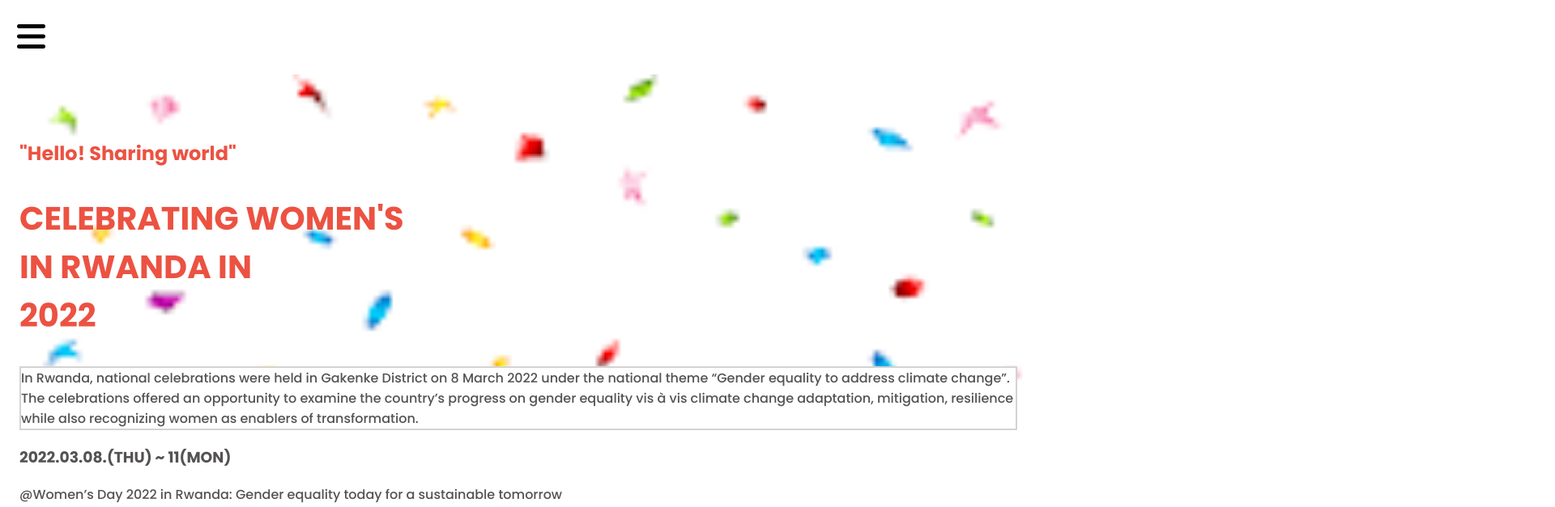
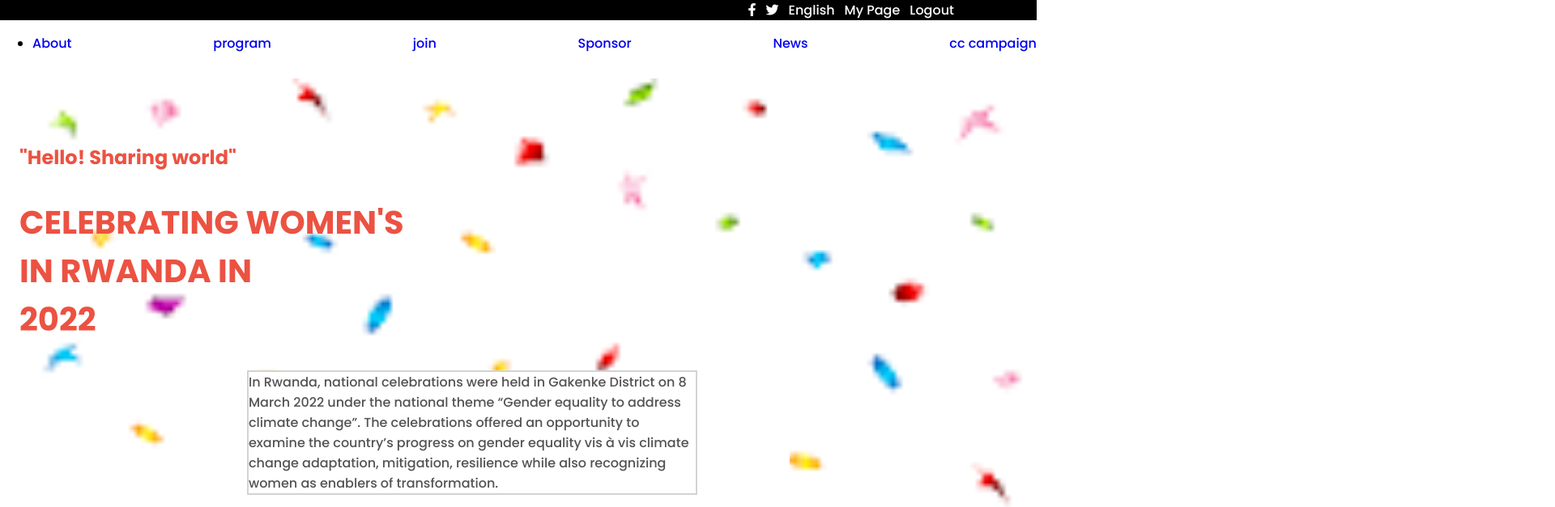
Before and after one commit to henrykgggg/Capston.github.io, a plain HTML site: page index.html in a window 1280 px wide. Shown: the top 627 px of the page at 81% size, 1920 px wide, since content can reach past the window. Drawn offline with Linux system fonts and the light colour scheme; files whose address does not match are found by name.

```diff
--- a/index.html
+++ b/index.html
@@ -16,11 +16,44 @@
   </head>
 
   <header class="header">
+
+    <div class="top-bar">
+      <div class="container">
+        <ul>
+          <li>
+            <a href="https://www.facebook.com"><i class="fa-brands fa-facebook-f"></i></a>
+          </li>
+          <li>
+            <a href="https://www.twitter.com"><i class="fa-brands fa-twitter"></i></a>
+          </li>
+          <li>
+            <a href="#">English</a>
+          </li>
+          <li>
+            <a href="#">My Page</a>
+          </li>
+          <li>
+            <a href="#">Logout</a>
+          </li>
+        </ul>
+      </div>
+    </div>
+    <nav class="logo-holder">
+    <ul class="navi-list">
+      <li id="menuItem" class="item"><a href="#">About</a></li>
+      <li id="menuItem" class="items"><a href="#">program</a></li>
+      <li id="menuItem" class="items"><a href="#">join</a></li>
+      <li id="menuItem" class="items"><a href="#">Sponsor</a></li>
+      <li id="menuItem" class="items"><a href="#">News</a></li>
+      <li id="menuItem" class="item6"><a href="#">cc campaign</a></li>
+    </ul>
+  </nav>
     <button id="menu-btn" class="menu-btn">
       <i class="fa-solid fa-bars" id="nav"></i>
     </button>
     <section id="mobile-menu">
-      <nav class="nav-container">
+      <div class="nav-container">
+
         <i class="fa-solid fa-xmark" id="close-menu"></i>
 
         <ul class="nav-lists">
@@ -31,7 +64,7 @@
           <li id="menuItem" class="items"><a href="#">News</a></li>
           <li id="menuItem" class="item6"><a href="#">cc campaign</a></li>
         </ul>
-      </nav>
+      </div>
     </section>
   </header>
   <body>
--- a/style.css
+++ b/style.css
@@ -149,8 +149,12 @@
 }
 .program p{
     padding-left: 15px;
-    color: #fff;
+    color: #ffffff;
 
+}
+
+.navi-list {
+    display: none;
 }
 
 .btn-program{
@@ -261,3 +265,56 @@
 .btn-click {
 
 }
+
+@media only screen and (min-width: 768px){
+    .menu-btn{
+        display: none;
+    }
+      .container ul{
+       display: flex;
+       flex-direction: row;
+       justify-content: end;
+       list-style-type: none;
+       gap: 12px;
+       margin-top: 0%;
+       background-color: black;
+       padding-right: 102px;
+
+      }
+      .container ul a{
+        text-decoration: none;
+        color: #fff;
+      }
+      .header {
+        padding-top: 0%;
+        padding-left: 0%;
+      }
+      .navi-list {
+        display: flex;
+        flex-direction: row;
+        justify-content: space-between;
+        text-decoration: none;
+      }
+      .navi-list a {
+        text-decoration: none;
+      }
+      .section-1 {
+        display: flex;
+        flex-direction: column;
+        align-items: center;
+      }
+        width: 70%;
+      }
+      .program{
+        display: flex;
+        flex-direction: row;
+        width: 50%;
+      }
+      .frst-text {
+        width: 552px;
+        margin-top: 0%;
+      }
+      .p-container {
+        margin-bottom: 60px;
+      }
+    }
```
